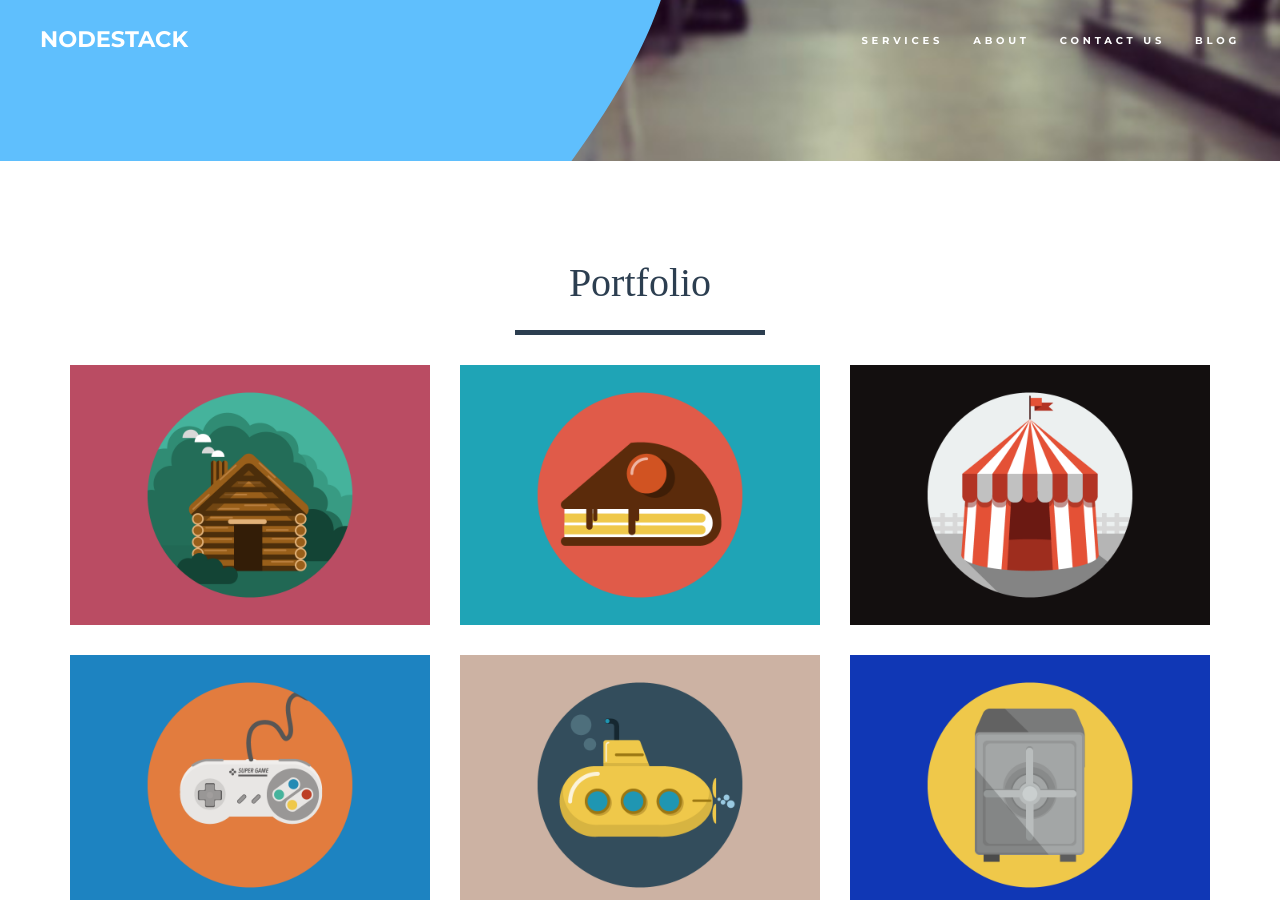
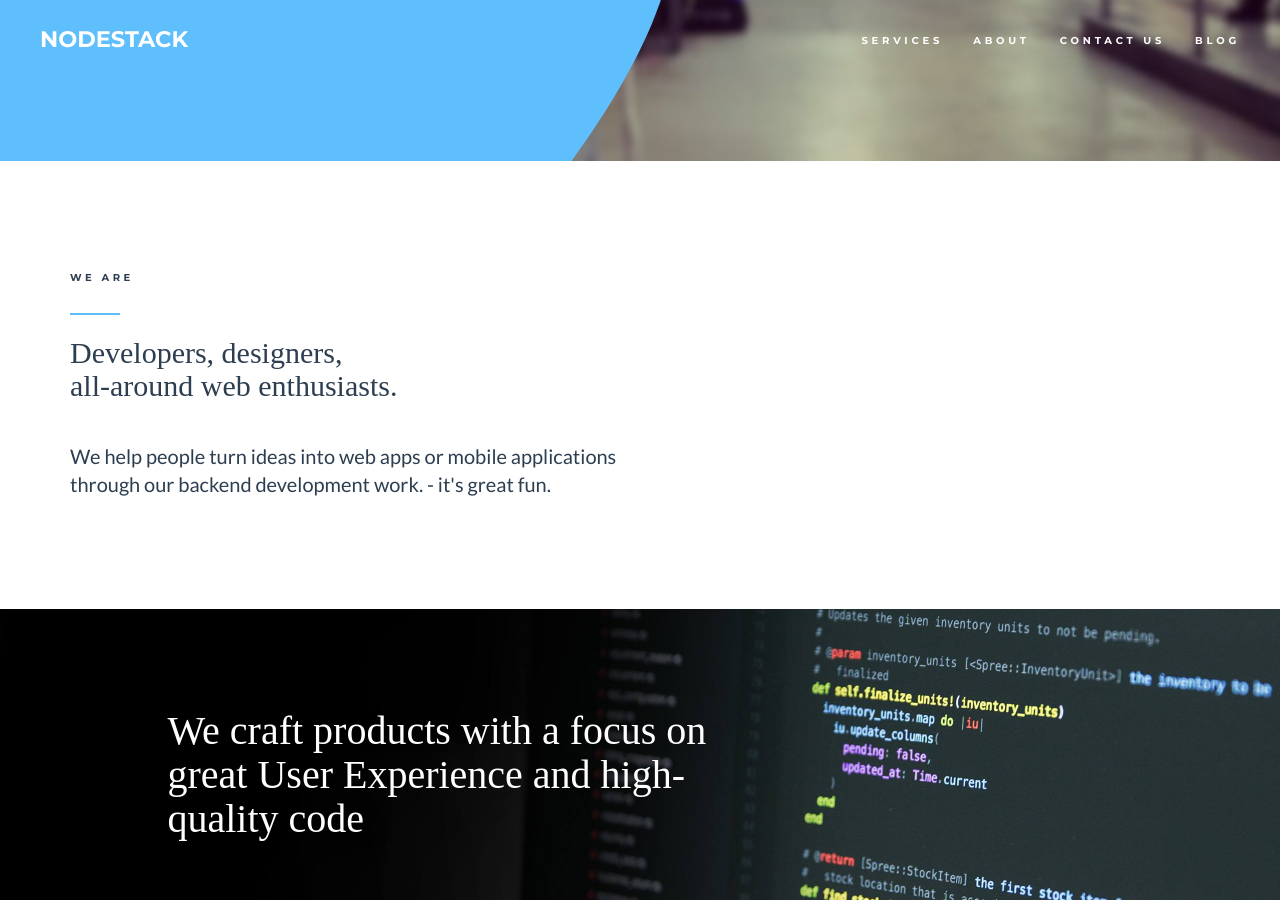
Before and after one commit to nodestack/nodestack.github.io, a Jekyll site: the page built from index.html, in a window 1280 px wide and 900 px high, scrolled down 739 px. Built offline with Jekyll 4.4.1, drawn with Linux system fonts in a browser that asks for light colours; some web fonts are replaced.

Commit message:
Update intro.html

```diff
--- a/_includes/intro.html
+++ b/_includes/intro.html
@@ -3,24 +3,15 @@
     <section id="portfolio">
         <div class="container">
             <div class="row">
-                <div class="col-lg-12 text-center">
-                    <h2>Portfolio</h2>
-                    <hr class="star-primary">
-                </div>
+               <div class="col-md-6">
+            <h6>We are</h6>
+            <h3>Developers, designers,
+              <br>all-around web enthusiasts.</h3>
+            <p>We help people turn ideas into web apps or mobile applications through our backend development work. - it's great fun.</p>
+          </div>
             </div>
             <div class="row">
-                {% for post in site.posts %}
-                    <div class="col-sm-4 portfolio-item">
-                        <a href="#portfolioModal-{{ post.modal-id }}" class="portfolio-link" data-toggle="modal">
-                            <div class="caption">
-                                <div class="caption-content">
-                                    <i class="fa fa-search-plus fa-3x"></i>
-                                </div>
-                            </div>
-                            <img src="img/portfolio/{{ post.img }}" class="img-responsive" alt="{{ post.alt }}">
-                        </a>
-                    </div>
-                {% endfor %}
             </div>
+
         </div>
     </section>
```
